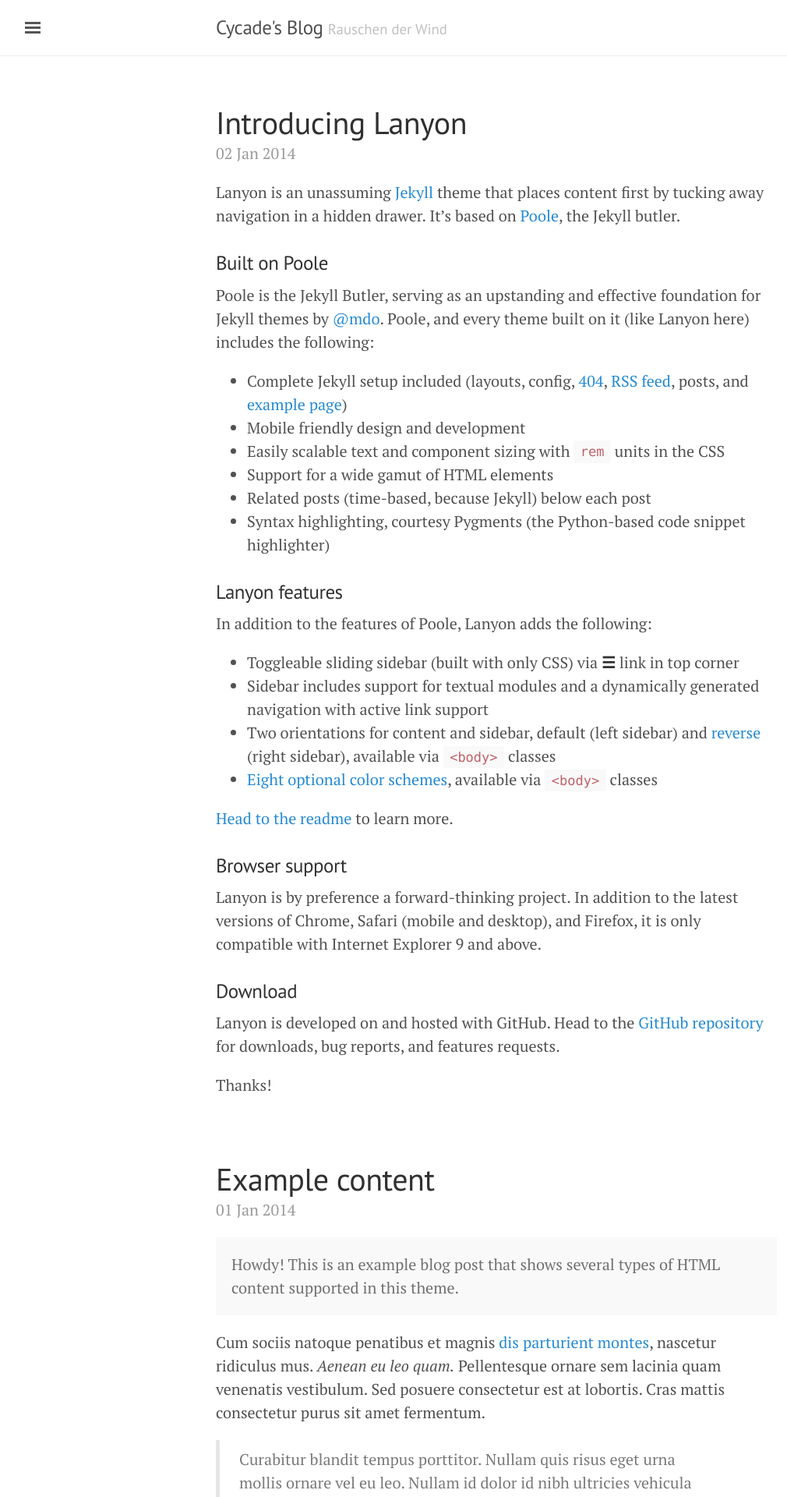
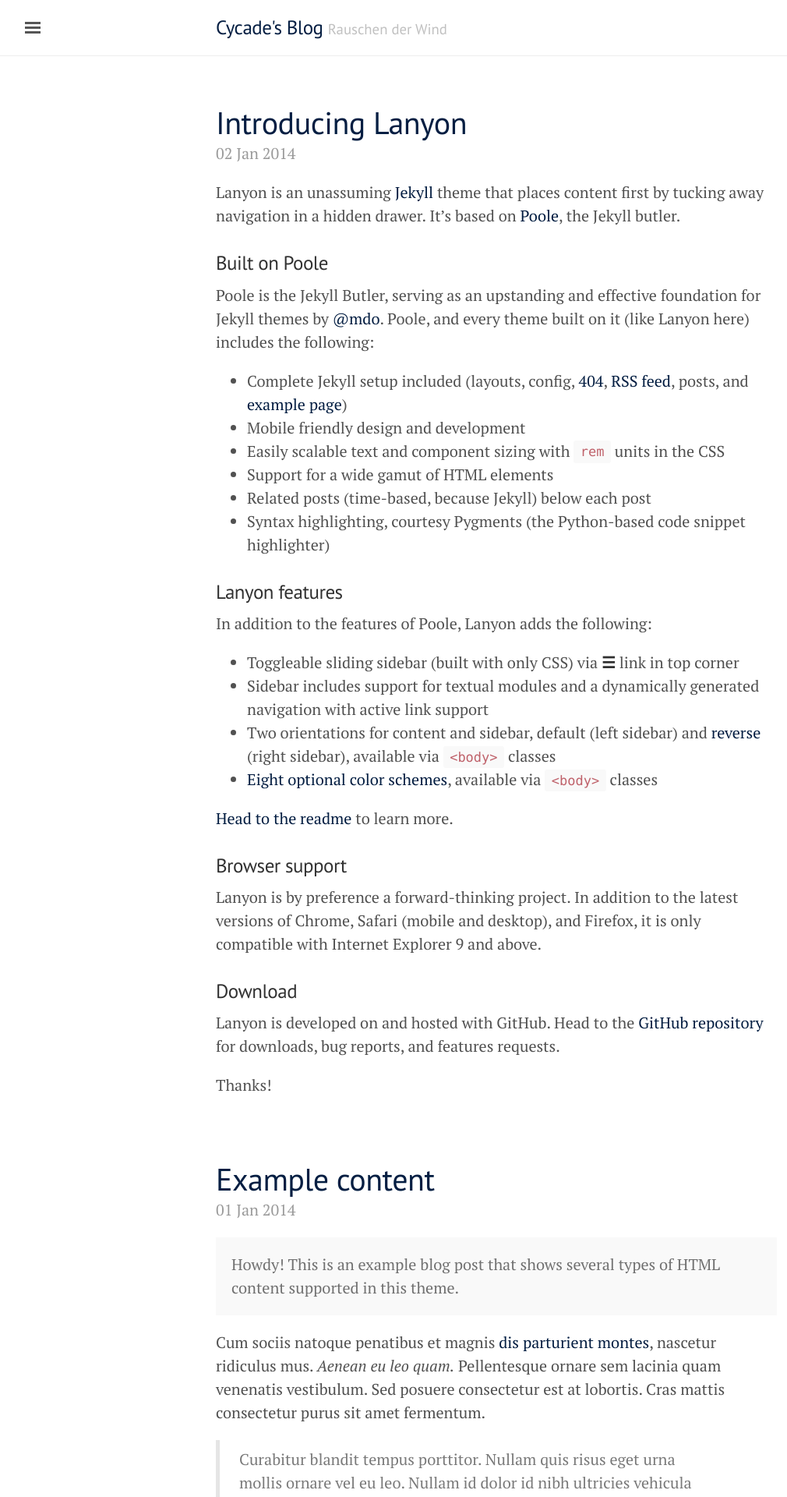
Before and after one commit to Cycade/cycade.github.io, a Jekyll site: the page built from index.html, in a window 1280 px wide. Shown: the top 1920 px of the page at 78% size, without its empty margins (3-1013 px from the left). Built offline with Jekyll 4.4.1, drawn with Linux system fonts in a browser that asks for light colours; the list of posts is cut into pages by our own code.

Commit message:
Identity the style

```diff
--- a/_includes/sidebar.html
+++ b/_includes/sidebar.html
@@ -25,7 +25,7 @@
       {% endif %}
     {% endfor %}
 
-    <a class="sidebar-nav-item{% if page.url == site.baseurl %} active{% endif %}" href="{{ site.github }}/">GitHub</a>
+    <a class="sidebar-nav-item" href="https://github.com/Cycade">GitHub</a>
     <span class="sidebar-nav-item">Currently v{{ site.version }}</span>
   </nav>
 
--- a/_layouts/default.html
+++ b/_layouts/default.html
@@ -3,7 +3,7 @@
 
   {% include head.html %}
 
-  <body>
+  <body class="theme-base-0f">
 
     {% include sidebar.html %}
 
--- a/public/css/lanyon.css
+++ b/public/css/lanyon.css
@@ -525,7 +525,7 @@ a.pagination-item:hover {
   color: #aa759f;
 }
 
-/* Brown */
+/* Brown
 .theme-base-0f .sidebar,
 .theme-base-0f .sidebar-toggle:active,
 .theme-base-0f #sidebar-checkbox:checked ~ .sidebar-toggle {
@@ -535,6 +535,19 @@ a.pagination-item:hover {
 .theme-base-0f .sidebar-toggle,
 .theme-base-0f .related-posts li a:hover {
   color: #8f5536;
+}
+*/
+
+/* Pantone 282 */
+.theme-base-0f .sidebar,
+.theme-base-0f .sidebar-toggle:active,
+.theme-base-0f #sidebar-checkbox:checked ~ .sidebar-toggle {
+  background-color: #041e42;
+}
+.theme-base-0f .container a,
+.theme-base-0f .sidebar-toggle,
+.theme-base-0f .related-posts li a:hover {
+  color: #041e42;
 }
 
 
```
Also changed, not shown: 1 other file.
